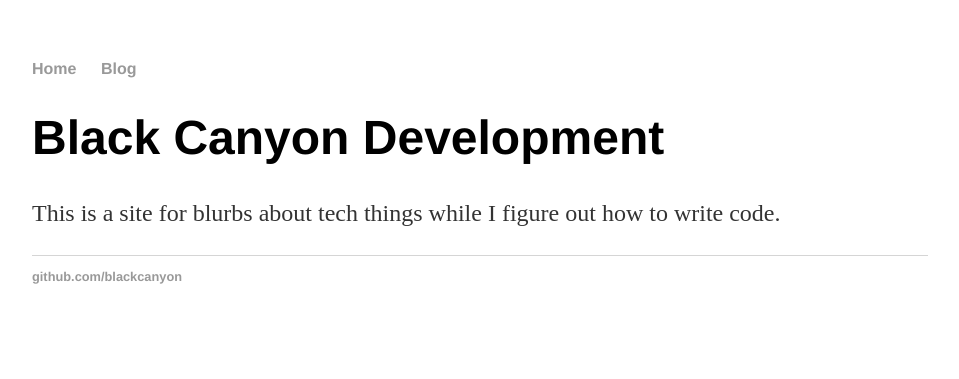
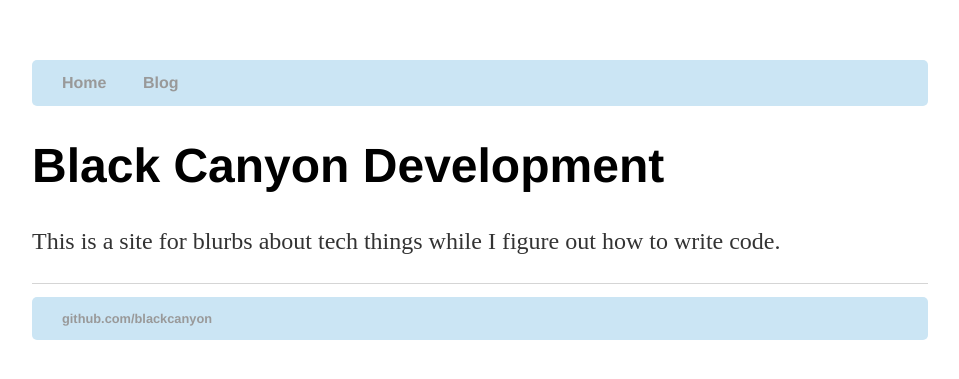
Before and after one commit to BlackCanyon/BlackCanyon.github.io, a Jekyll site: the page built from index.html, in a window 1280 px wide. Shown: the top 379 px of the page, without its empty margins (160-1119 px from the left). Built offline with Jekyll 4.4.1, drawn with Linux system fonts in a browser that asks for light colours.

Commit message:
Merging remote branch

```diff
--- /dev/null
+++ b/CNAME
@@ -0,0 +1 @@
+blackcanyon.io
--- a/css/main.css
+++ b/css/main.css
@@ -1,17 +1,33 @@
+
 body {
     margin: 60px auto;
     width: 70%;
 }
 nav ul, footer ul {
     font-family:'Helvetica', 'Arial', 'Sans-Serif';
-    padding: 0px;
+    padding: 14px;
+    border-radius: 5px;
+    background: #CBE5F4;
     list-style: none;
     font-weight: bold;
 }
+
 nav ul li, footer ul li {
-    display: inline;
-    margin-right: 20px;
+  display: inline;
+  color: white;
+  text-align: center;
+  padding: 14px 16px;
+  text-decoration: none;
 }
+
+nav ul li:hover {
+  background-color: #97D0F1;
+}
+
+nav ul li:active {
+  background-color: #34A8EB;
+}
+
 a {
     text-decoration: none;
     color: #999;
@@ -41,3 +57,11 @@ ul.posts {
 ul.posts li {
     list-style: none;
 }
+@media only screen and (max-width: 568px) {
+    /* Mobile specific CSS */
+    body {
+    margin: 60px auto;
+    width: 100%;
+    }
+
+}
```
Also changed, not shown: _posts/2020-05-05-Dealer-First-Commit.md (added, +7 -0 lines).
